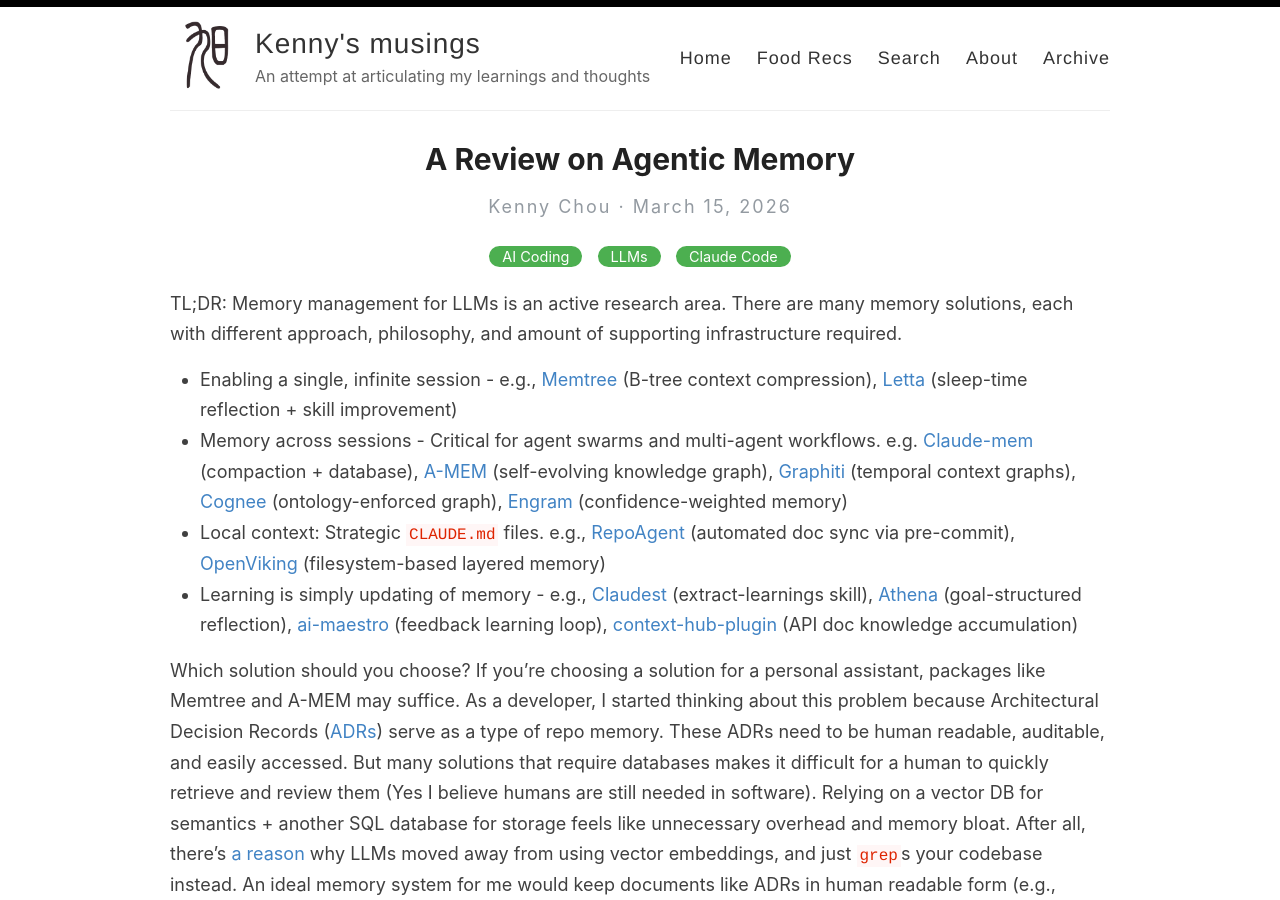
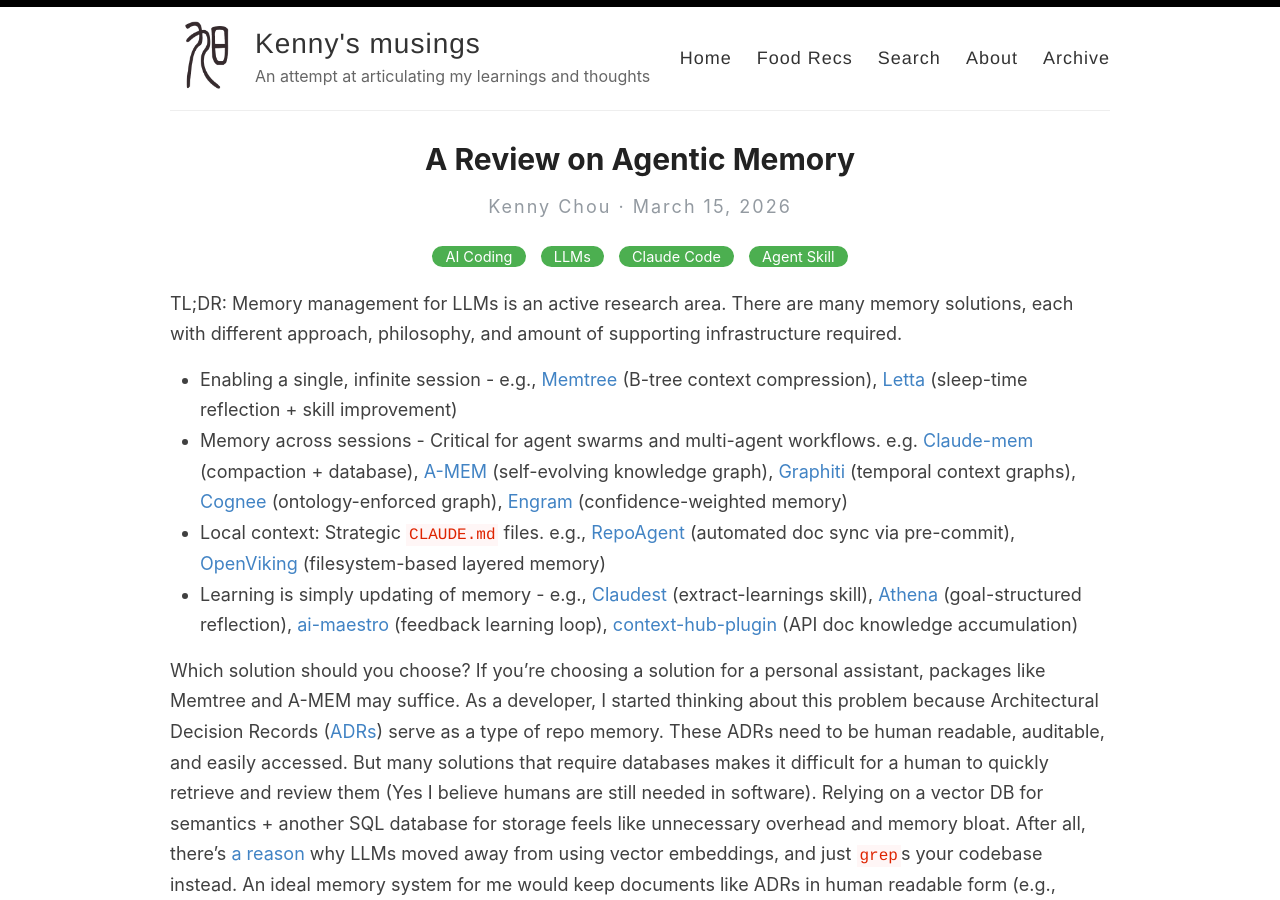
Before and after one commit to kfchou/kfchou.github.io, a Jekyll site: the page built from _posts/2026-03-15-repo-memory.md, in a window 1280 px wide and 900 px high. Built offline with Jekyll 4.4.1, drawn with Linux system fonts in a browser that asks for light colours; comment, search, counter and statistics services are not loaded.

Commit message:
tag agent skills

```diff
--- a/_posts/2026-03-15-repo-memory.md
+++ b/_posts/2026-03-15-repo-memory.md
@@ -1,7 +1,7 @@
 ---
 layout: post
 title:  "A Review on Agentic Memory"
-categories: [AI Coding, LLMs, Claude Code]
+categories: [AI Coding, LLMs, Claude Code, Agent Skill]
 excerpt: Managing context for long-running agents, across sessions, or swarms of agents, remains an active area of research and development. This is a survey of the current landscaspe in the world of Agentic memory.
 ---
 
```
Also changed, not shown: _posts/2026-03-26-llm-workflow-repos.md (+1 -1 lines).
